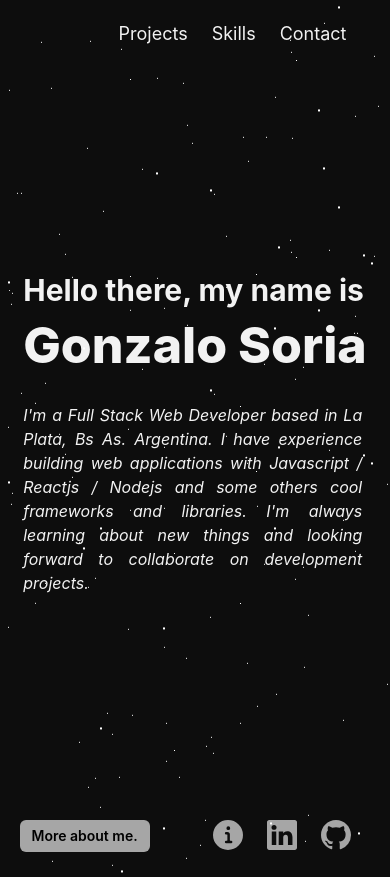
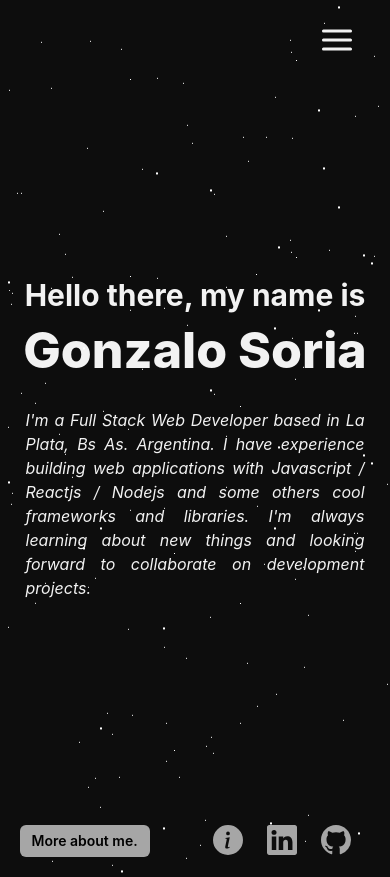
Before and after one commit to gonsoria/gs-portfolio, a React (Create React App) app: page / in a window 390 px wide. Built offline with nearby package versions, Linux system fonts and the light colour scheme.

Commit message:
responsive menu

```diff
--- a/src/components/Contact/Contact.jsx
+++ b/src/components/Contact/Contact.jsx
@@ -114,7 +114,7 @@ function Contact() {
     return (
         <>
             <Text
-                fontSize='lg'
+                fontSize={{ base: '3xl', xs: 'lg' }}
                 onClick={onOpen}
                 py={1} _hover={{
                     color: '#a6a6a6',
@@ -130,13 +130,16 @@ function Contact() {
                 size='md'
                 closeOnOverlayClick={false}
                 closeOnEsc={false}
+                autoFocus={false}
+
             >
                 <DrawerOverlay />
                 <form ref={refForm} onSubmit={sendEmail}>
                     <DrawerContent>
-                        <DrawerCloseButton py={3} outline='none' onClick={() => setMailStatus()} _hover={{
-                            bg: "#f2f2f2", color: '#0d0d0d',
-                        }} />
+                        <DrawerCloseButton fontSize='xl'
+                            py={3} outline='none' onClick={() => setMailStatus()} _hover={{
+                                bg: "#f2f2f2", color: '#0d0d0d',
+                            }} />
                         <DrawerHeader
                             fontSize='30px' pb={3} py={1} bg='#0d0d0d'>
                             CONTACT ME
@@ -176,6 +179,7 @@ function Contact() {
                                                     > <FaUserAlt /> </InputLeftAddon>
                                                     <Input
                                                         border='none'
+                                                        bg='#262626'
                                                         ref={firstField}
                                                         id='username'
                                                         placeholder='Please enter your name'
@@ -193,7 +197,7 @@ function Contact() {
                                                     ><AtSignIcon /></InputLeftAddon>
                                                     <Input
                                                         border='none'
-
+                                                        bg='#262626'
                                                         type='email'
                                                         id='email'
                                                         placeholder='Please enter your email'
@@ -209,7 +213,7 @@ function Contact() {
                                                 <InputGroup>
                                                     <Input
                                                         border='none'
-
+                                                        bg='#262626'
                                                         id='url'
                                                         placeholder='Subject'
                                                         name='subject'
@@ -223,6 +227,7 @@ function Contact() {
                                                 <FormLabel htmlFor='desc'>Message</FormLabel>
                                                 <Textarea
                                                     border='none'
+                                                    bg='#262626'
                                                     id='desc'
                                                     placeholder='Type your message here...'
                                                     minH='130px'
--- a/src/components/LandingPage/AnimatedComponents.jsx
+++ b/src/components/LandingPage/AnimatedComponents.jsx
@@ -30,17 +30,12 @@ function AnimatedComponents() {
                 <Heading size='lg' fontFamily="heading" >
                     Hello there,  my name is
                 </Heading>
-
                 <Box fontSize={{ base: '40px', xxs: '50px', xs: '60px', sm: '80px', md: '90px', lg: '90px' }} fontWeight='extrabold' id='text' >
                     Gonzalo Soria
                 </Box>
+            </Box>
 
-            </Box>
-            <Box height='fit-content' width='fit-content'>
-
-            </Box >
-
-            <Box width={['271px', '339px', '339px', '407px', '542px', '610.84px']} align='justify' paddingTop={{ base: '20px', md: '0' }}>
+            <Box width={['271px', '339px', '339px', '407px', '542px', '610.84px']} align='justify' paddingTop={{ base: '20px', md: '0' }} display='inline-block' >
                 <Text as='i' fontSize='md' >
                     I'm a Full Stack Web Developer based in La Plata, Bs As. Argentina. I have experience building web applications with Javascript / Reactjs / Nodejs and some others cool frameworks and libraries. I'm always learning about new things and looking forward to collaborate on development projects.
                 </Text>
--- a/src/components/LandingPage/LandingPage.jsx
+++ b/src/components/LandingPage/LandingPage.jsx
@@ -1,45 +1,77 @@
 import React from 'react'
 import { Link } from 'react-router-dom'
-import { BsLinkedin, BsGithub } from 'react-icons/bs'
+import { BsLinkedin, BsGithub, BsInfoCircleFill } from 'react-icons/bs'
 import {
     Box,
     Button,
     Flex,
-    Spacer,
+    Popover,
+    PopoverArrow,
+    PopoverBody,
+    PopoverContent,
+    PopoverTrigger,
     Tooltip,
 } from '@chakra-ui/react'
 import AnimatedComponents from './AnimatedComponents'
-import { InfoIcon } from '@chakra-ui/icons'
 
 function LandingPage() {
     return (
         <>
-            <Flex direction='column' textAlign='left' height='fit-content' width={{ base: 'fit-content', md: '90vw' }} mx='auto' py={{ xxs: 'calc(50vh - 213px)', xs: 'calc(50vh - 209px)', sm: 'calc(50vh - 202px)', md: 'calc(50vh - 202px)', lg: 'calc(50vh - 202px)' }} paddingTop={{ base: '50px' }} paddingBottom={{ base: '50px' }} >
+            <Flex direction='column' textAlign={{ base: 'center', md: 'left' }} height='fit-content' width={{ base: '76vw', xxs: '90vw' }} mx='auto' py={{ xxs: 'calc(50vh - 213px)', xs: 'calc(50vh - 209px)', sm: 'calc(50vh - 202px)', md: 'calc(50vh - 202px)', lg: 'calc(50vh - 202px)' }} paddingTop={{ base: '20px' }} paddingBottom={{ base: '20px' }} >
                 <AnimatedComponents />
             </Flex >
-            <Flex justifyContent={{ base: 'center', xxs: 'flex-end' }} width={{ base: '76vw', xxs: '90vw' }} mx={{ base: '12vw', xxs: '5vw' }} my='16px'>
-                <Box textAlign='center'>
+            <Flex justifyContent={{ base: 'center', xxs: 'space-between' }} width={{ base: '76vw', xxs: '90vw' }} mx={{ base: '12vw', xxs: '5vw' }} my='16px' flexWrap={{ base: 'wrap', xs: 'wrap' }} alignContent='center'>
+                <Box textAlign={{ base: 'center' }}>
                     <Link to='/about'>
                         <Button size='sm' color="black" bg='#a6a6a6' _hover={{ bg: '#d9d9d9' }}  >
                             More about me.
                         </Button>
                     </Link>
                 </Box>
-                <Spacer display={{ base: 'none', xxs: 'inline-block' }} />
-                <Box px={5} display={{ base: 'none', xxs: 'inline-block' }}>
-                    <Tooltip label='This portfolio was develope with ReactJs, using Chakra UI for styling components and transitions.' hasArrow arrowSize={15} placement='left-start'>
-                        <InfoIcon fontSize={30} color='#a6a6a6' _hover={{ cursor: 'pointer' }} />
+                <Box alignContent='center' mt={{ base: '30px', xxs: '0' }}>
+
+                    <Box px={5} display={{ base: 'none', xxs: 'inline-block' }} >
+                        <Tooltip label='This portfolio was develope with ReactJs, using Chakra UI for styling components and transitions.' hasArrow arrowSize={15} placement='left-start' bg='#bfbfbf' color='#0d0d0d'>
+                            <Box >
+                                <BsInfoCircleFill
+                                    fontSize={30}
+                                    color='#a6a6a6'
+                                    _hover={{ cursor: 'pointer' }}
+                                />
+                            </Box>
                         </Tooltip>
                     </Box>
-                <Box px={1} display={{ base: 'none', xxs: 'inline-block' }}>
+
+                    <Box px={5} display={{ base: 'inline-block', xxs: 'none' }} >
+                        <Popover>
+                            <PopoverTrigger>
+                                <Box as='button' >
+                                    <BsInfoCircleFill
+                                        fontSize={30}
+                                        color='#a6a6a6'
+                                        _hover={{ cursor: 'pointer' }}
+                                    />
+                                </Box>
+                            </PopoverTrigger>
+                            <PopoverContent>
+                                <PopoverArrow />
+                                <PopoverBody bg='#bfbfbf' color='#0d0d0d'>
+                                    This portfolio was develope with ReactJs, using Chakra UI for styling components and transitions.
+                                </PopoverBody>
+                            </PopoverContent>
+                        </Popover>
+                    </Box>
+
+                    <Box px={1} display='inline-block'>
                         <a href='https://www.linkedin.com/in/gonzalosoria-fullstack/' rel="noopener noreferrer" target='_blank'  >
                             <BsLinkedin fontSize={30} color='#a6a6a6' />
                         </a>
                     </Box>
-                <Box px={5} display={{ base: 'none', xxs: 'inline-block' }}>
+                    <Box px={5} display='inline-block' >
                         <a href='https://github.com/gonsoria' rel="noopener noreferrer" target='_blank'>
                             <BsGithub fontSize={30} color="#a6a6a6" />
                         </a>
+                    </Box>
                 </Box>
             </Flex>
         </ >
--- /dev/null
+++ b/src/components/NavBar/MenuResponsive.jsx
@@ -0,0 +1,81 @@
+import React from 'react'
+import { HamburgerIcon } from '@chakra-ui/icons'
+import {
+    Button,
+    Drawer,
+    DrawerBody,
+    DrawerCloseButton,
+    DrawerContent,
+    Heading,
+    VStack,
+    useDisclosure,
+} from '@chakra-ui/react'
+import { Link } from 'react-router-dom'
+import Skills from '../Skills/Skills'
+import Contact from '../Contact/Contact'
+
+function MenuResponsive() {
+    const { isOpen, onOpen, onClose } = useDisclosure()
+    const btnRef = React.useRef()
+
+
+    return (
+        <>
+            <Button
+                outline='none'
+                bg='none'
+                color="#f2f2f2"
+                fontSize='4xl'
+                display={{ xs: 'none' }}
+                ref={btnRef}
+                onClick={onOpen}
+                isActive={false}
+                _focus={false}
+            >
+                <HamburgerIcon />
+
+            </Button>
+            <Drawer
+                isOpen={isOpen}
+                placement='top'
+                onClose={onClose}
+                size='full'
+                autoFocus={false}
+                finalFocusRef={false}            >
+                <DrawerContent
+                    bg='#0d0d0d'
+                    color='#f2f2f2'
+                >
+                    <DrawerCloseButton
+                        fontSize='xl'
+                        display='flex'
+                        width='100vw'
+                        justifyContent='flex-end'
+                        position='relative'
+                    />
+                    <DrawerBody pt={20}>
+                        <VStack>
+                            <Link to='/' onClick={onClose}>
+                                <Heading py={3}>Home</Heading>
+                            </Link>
+                            <Link to='/about'>
+                                <Heading py={3}>About me</Heading>
+                            </Link>
+                            <Link to='/projects'>
+                                <Heading py={3}>Projects</Heading>
+                            </Link>
+                            <Heading py={2} ><Skills /></Heading>
+                            <Heading > <Contact /> </Heading>
+
+                        </VStack>
+
+                    </DrawerBody>
+
+                </DrawerContent>
+            </Drawer>
+
+        </>
+    )
+}
+
+export default MenuResponsive
--- a/src/components/NavBar/NavBar.jsx
+++ b/src/components/NavBar/NavBar.jsx
@@ -8,11 +8,14 @@ import React from 'react'
 import { Link } from 'react-router-dom'
 import Contact from '../Contact/Contact'
 import Skills from '../Skills/Skills'
+import MenuResponsive from './MenuResponsive'
 
 function NavBar() {
     return (
-        <Flex px={6} py={3} position='relative' justifyContent='flex-end' mx={{ base: '12vw', xxs: '5vw' }}>
-            <Grid templateColumns='repeat(8, 1fr)' gap={6} textAlign='center' >
+        <Flex px={{ base: 0, xs: 6 }} py={3} position='relative' justifyContent='flex-end' mx={{ base: '12vw', xxs: '5vw' }}>
+            <MenuResponsive />
+
+            <Grid templateColumns='repeat(8, 1fr)' gap={6} textAlign='center' display={{ base: 'none', xs: 'grid' }}>
                 <GridItem colStart={6} >
                     <Link to='/projects'>
                         <Text fontSize='lg' py={1} _hover={{
--- a/src/components/Skills/Skills.jsx
+++ b/src/components/Skills/Skills.jsx
@@ -51,7 +51,7 @@ function Skills() {
     return (
         <>
             <Text
-                fontSize='lg'
+                fontSize={{ base: '3xl', xs: 'lg' }}
                 onClick={onOpen}
                 py={1} _hover={{
                     color: '#a6a6a6',
@@ -66,13 +66,15 @@ function Skills() {
                 size='md'
                 closeOnOverlayClick={false}
                 closeOnEsc={false}
+                autoFocus={false}
 
             >
                 <DrawerOverlay />
                 <DrawerContent>
-                    <DrawerCloseButton py={3} outline='none' _hover={{
-                        bg: "#f2f2f2", color: '#0d0d0d',
-                    }} />
+                    <DrawerCloseButton fontSize='xl'
+                        py={3} outline='none' _hover={{
+                            bg: "#f2f2f2", color: '#0d0d0d',
+                        }} />
                     <DrawerHeader fontSize='30px' pb={0} py={1} bg='#0d0d0d'
                     >TECH SKILLS
                         <Button h='30px' mb='7.5px' ml='15px' bg='#262626'
@@ -273,7 +275,7 @@ function Skills() {
                                 </Box>
                             </DrawerBody >
                             :
-                            <DrawerBody bg='#0d0d0d' m>
+                            <DrawerBody bg='#0d0d0d' >
                                 <UnorderedList m={0}>
                                     <Text fontSize='lg' py={1} decoration='underline'>Programming Lenguage</Text>
                                     <ListItem mx={6}>JavaScript</ListItem>
@@ -286,7 +288,7 @@ function Skills() {
                                     <ListItem mx={6}>Sequelize</ListItem>
                                     <ListItem mx={6}>Prisma</ListItem>
                                     <Text fontSize='lg' pt={4} pb={1} decoration='underline' >Front End Stack</Text>
-                                    <SimpleGrid columns={3}>
+                                    <SimpleGrid columns={{ base: 2, xxs: 3 }}>
                                         <ListItem mx={6}>HTML5</ListItem>
                                         <ListItem mx={6}>CSS3</ListItem>
                                         <ListItem mx={6}>ReactJs</ListItem>
@@ -295,7 +297,7 @@ function Skills() {
                                         <ListItem mx={6}>Bootstrap</ListItem>
                                     </SimpleGrid>
                                     <Text fontSize='lg' pt={4} pb={1} decoration='underline'>Revision Control | Management | Tools</Text>
-                                    <SimpleGrid columns={3} spacing={1}>
+                                    <SimpleGrid columns={{ base: 2, xxs: 3 }} spacing={1}>
                                         <ListItem mx={6}>Git</ListItem>
                                         <ListItem mx={6}>GitHub</ListItem>
                                         <ListItem mx={6}>NPM</ListItem>
```
Also changed, not shown: src/components/About/About.jsx (+12 -1 lines). Lines whose indentation alone changed are shown as unchanged.
